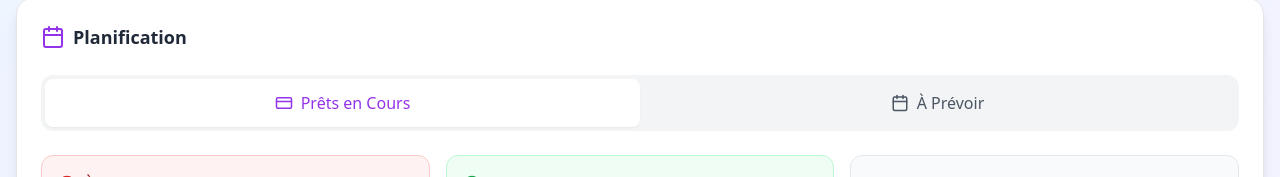
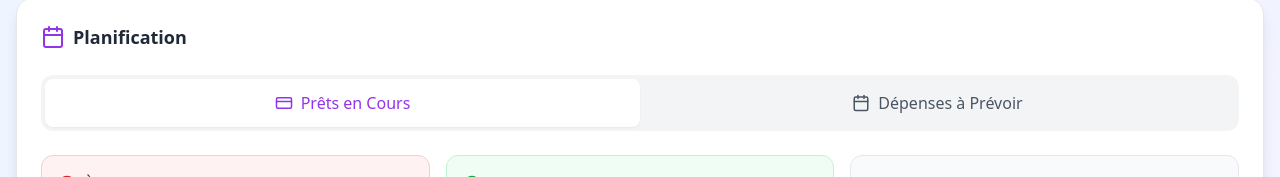
Before and after one commit to douyoumerlin/MonDjai, a React (Vite) app: page / in a window 1280 px wide. Both pictures are taken after a click on the button "Planification". Shown: the part 248-425 px from the top of the page. Built offline with nearby package versions, Linux system fonts and the light colour scheme.

Commit message:
Modifier le libellé 'À Prévoir' en 'Dépenses à Prévoir'

```diff
--- a/src/components/PlanningManager.tsx
+++ b/src/components/PlanningManager.tsx
@@ -142,7 +142,7 @@ export const PlanningManager: React.FC<PlanningManagerProps> = ({
           }`}
         >
           <Calendar size={18} />
-          À Prévoir
+          Dépenses à Prévoir
         </button>
       </div>
 
```
